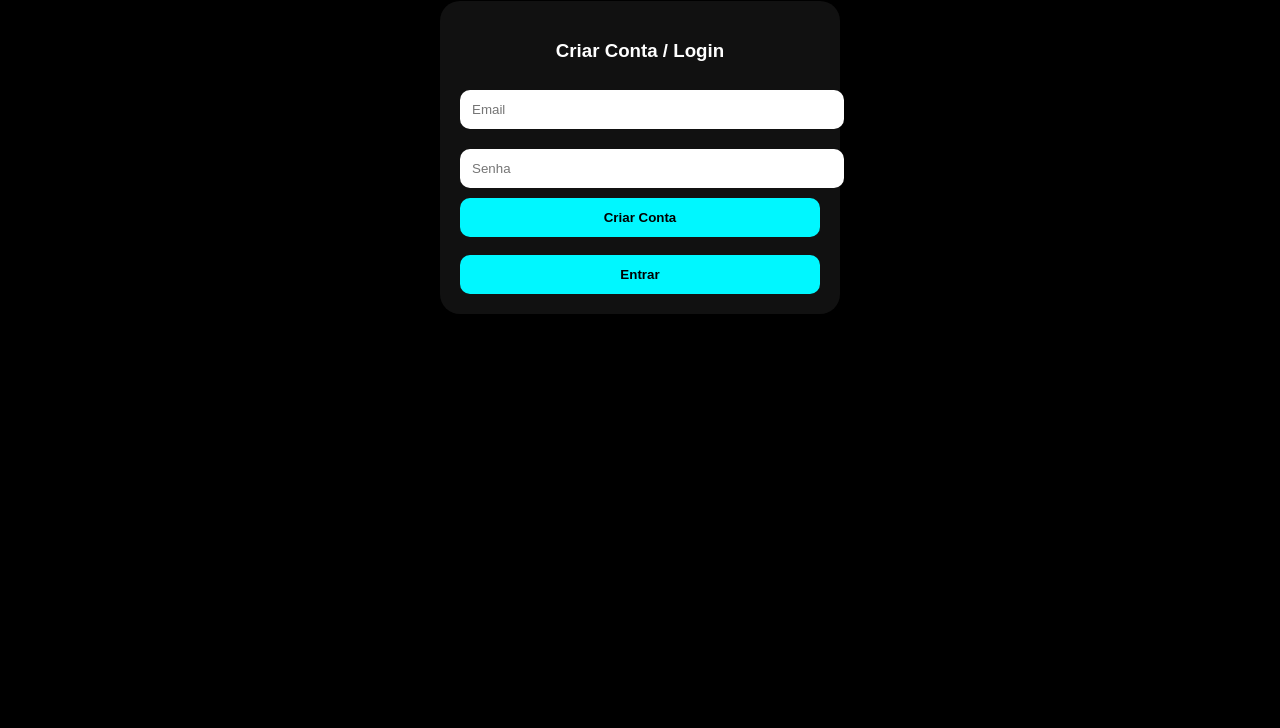
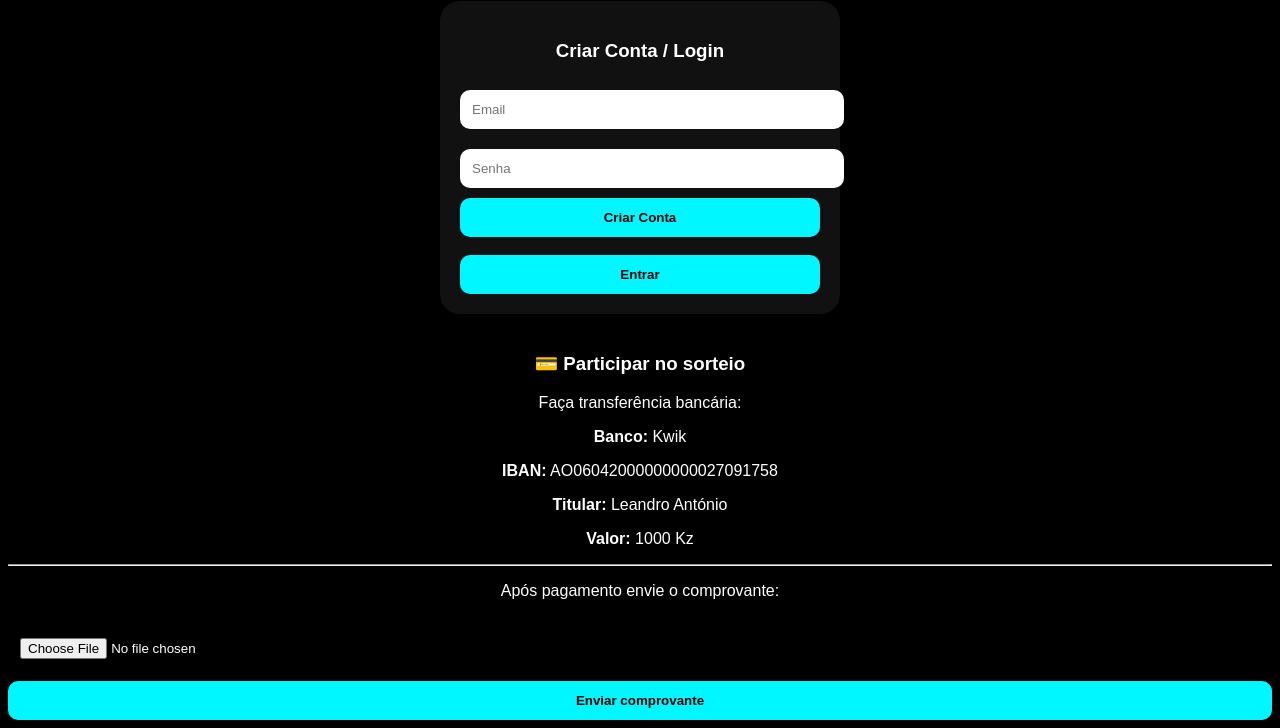
Before and after one commit to traderpresley0-boop/traderpr.github.io, a plain HTML site: page index.html in a window 1280 px wide. Shown: the part 108-836 px from the top of the page. Before the commit the page ends 800 px from the top, so only its background shows below. Drawn offline with Linux system fonts and the light colour scheme; no server answers.

Commit message:
Update index.html

```diff
--- a/index.html
+++ b/index.html
@@ -121,4 +121,26 @@ dashboard.style.display="none";
 </script>
 
 </body>
-</html>
+<h3>💳 Participar no sorteio</h3>
+
+<div class="pagamento-box">
+
+<p>Faça transferência bancária:</p>
+
+<p><strong>Banco:</strong> Kwik</p>
+<p><strong>IBAN:</strong> AO06042000000000027091758</p>
+<p><strong>Titular:</strong> Leandro António</p>
+<p><strong>Valor:</strong> 1000 Kz</p>
+
+<hr>
+
+<p>Após pagamento envie o comprovante:</p>
+
+<input type="file" id="comprovante">
+
+<button onclick="enviarComprovante()" class="btn-pagar">
+Enviar comprovante
+</button>
+
+  </div>
+  </html>
```
